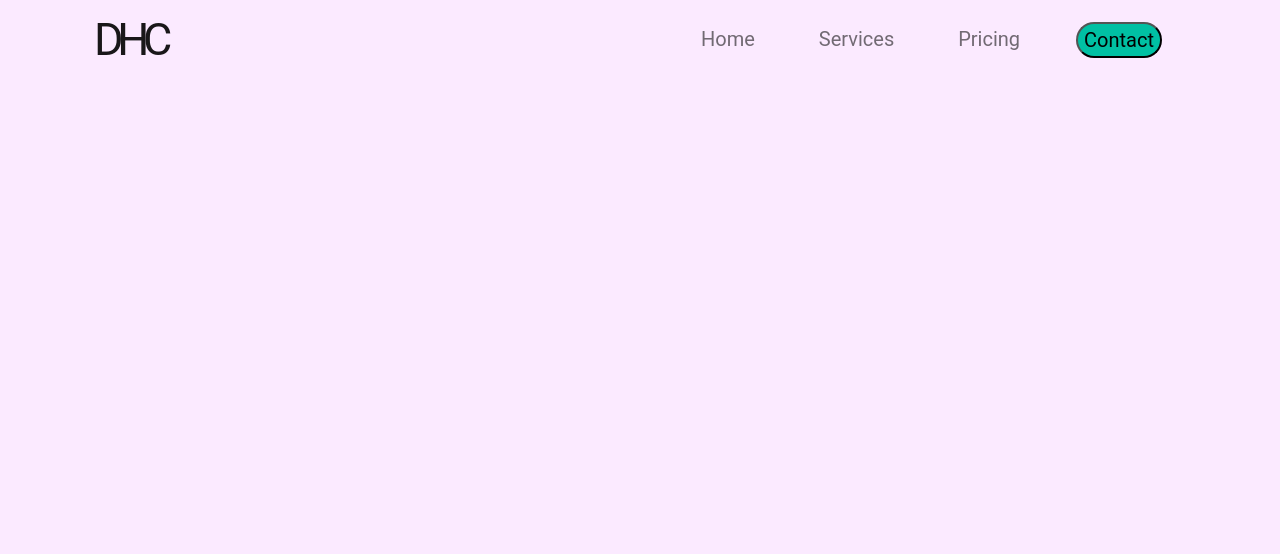
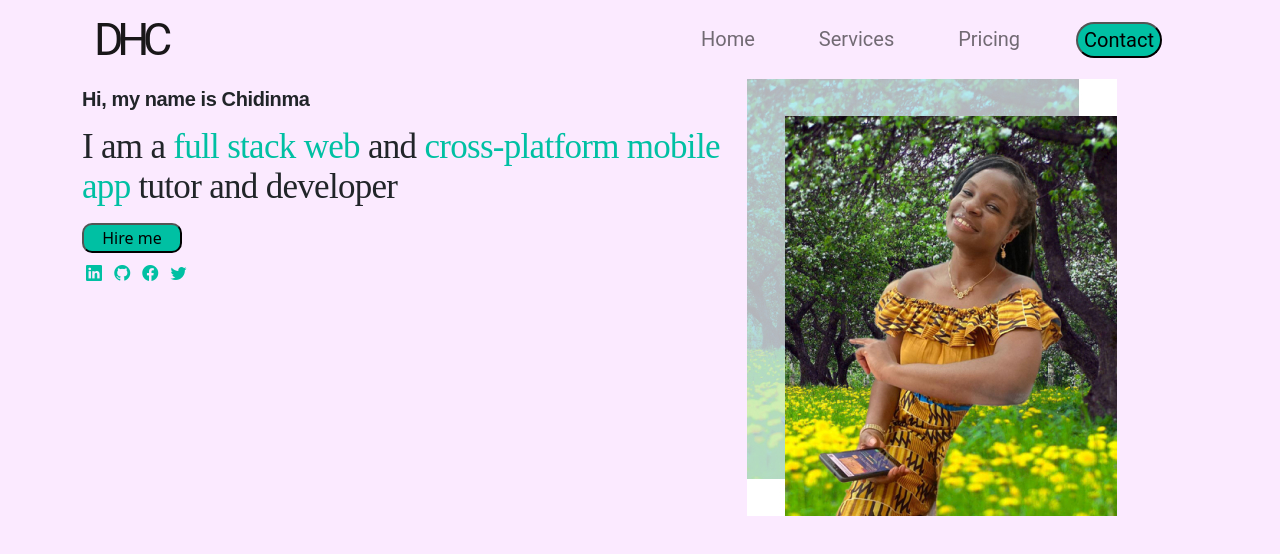
Before and after one commit to innkeeper-work/portfolio, a plain HTML site: page index.html in a window 1280 px wide. Drawn offline with nearby package versions, Linux system fonts and the light colour scheme.

Commit message:
hero section updated

```diff
--- a/css/_custom.scss
+++ b/css/_custom.scss
@@ -27,12 +27,12 @@ $prycolor: #00c0a3;
 	line-height: $nav-line-height;
 }
 
-@mixin myname-font($myname-line-height: 45px, $myname-letter-spacing: -0.02em) {
+@mixin myname-font($myname-line-height: 2.5rem, $myname-letter-spacing: -0.02em) {
 	font: {
 		family: Arial;
 		// style: normal;
 		weight: bold;
-		size: 30px;
+		size: 1.25rem;
 	}
 
 	line-height: $myname-line-height;
@@ -40,7 +40,7 @@ $prycolor: #00c0a3;
 }
 
 @mixin myintro-font(
-	$myintro-line-height: 53px,
+	$myintro-line-height: 2.5rem,
 	$myintro-letter-spacing: -0.02em
 ) {
 	font: {
--- a/css/index.scss
+++ b/css/index.scss
@@ -24,3 +24,23 @@ body {
 .mobile-bg {
     background-color: $prycolor;
 }
+
+.myname {
+    @include myname-font;
+}
+
+.myintro {
+    @include myintro-font;
+}
+
+.jobintro {
+    color: $prycolor;
+}
+
+.hireme {
+    @include hireme-button;
+}
+
+.iconz {
+    color: $prycolor;;
+}
--- a/index.html
+++ b/index.html
@@ -6,6 +6,7 @@
     <meta name="viewport" content="width=device-width, initial-scale=1.0">
     <title>Document</title>
     <link href="https://cdn.jsdelivr.net/npm/bootstrap@5.1.3/dist/css/bootstrap.min.css" rel="stylesheet" integrity="sha384-1BmE4kWBq78iYhFldvKuhfTAU6auU8tT94WrHftjDbrCEXSU1oBoqyl2QvZ6jIW3" crossorigin="anonymous">
+    <link rel="stylesheet" href="https://cdn.jsdelivr.net/npm/bootstrap-icons@1.7.2/font/bootstrap-icons.css">
     <link rel="stylesheet" href="css/index.css">
 </head>
 <body>
@@ -71,8 +72,28 @@
 
 
 <!-- Hero Section Starts -->
+<div class="row">
+    <div class="col-md-7 col-sm-12">
+        <h3 class="myname">Hi, my name is Chidinma</h3>
+        <p class="myintro">I am a <span class="jobintro">full stack web</span> and <span class="jobintro">cross-platform mobile app</span>  tutor and developer</p>
+        <button class="hireme">Hire me</button>
+        <div class="mt-2">
+            <i class="bi bi-linkedin mx-1 iconz"></i>
+            <i class="bi bi-github mx-1 iconz"></i>
+            <i class="bi bi-facebook mx-1 iconz"></i>
+            <i class="bi bi-twitter mx-1 iconz"></i>
 
+        </div>
+    </div>
+
+    <div class="col-md-5 col-sm-12">
+        <img src="images/image.jpg" alt="">
+    </div>
+</div>
 <!-- Hero Section End -->
+
+
+<!-- Services Section Starts -->
 
 </div>
 
```
Also changed, not shown: css/index.css, css/index.min.css, images/image.jpg (added), 2 other files.
